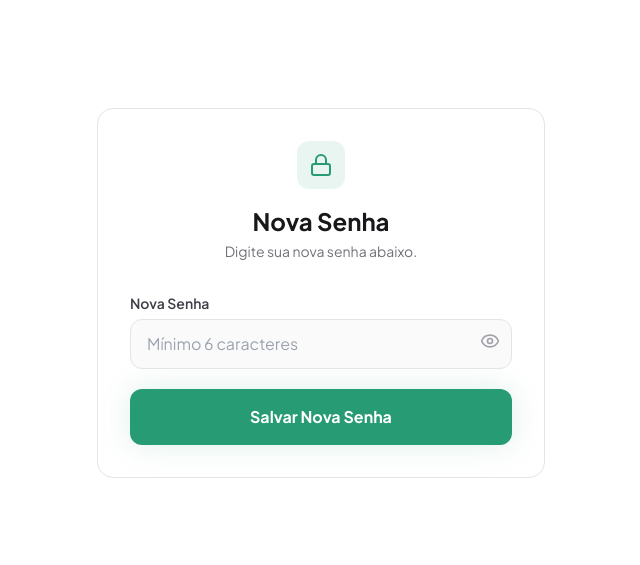
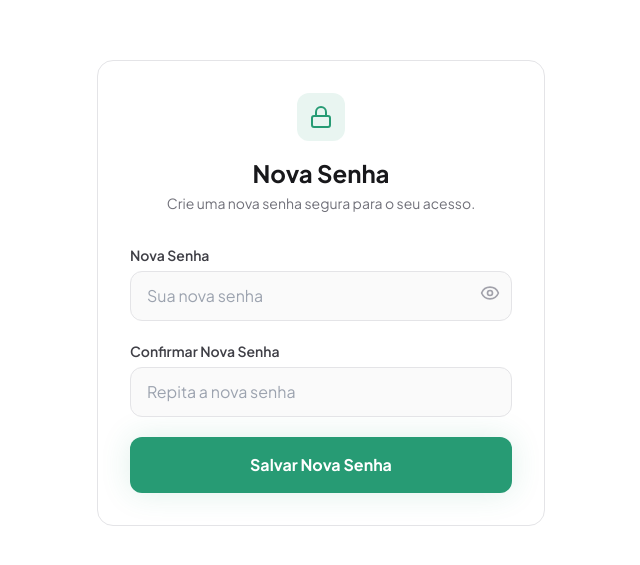
Before and after one commit to plano7nutri/plano7nutri, a React (Vite) app: page /reset-password in a window 1280 px wide. Shown: the part 107-672 px from the top of the page, without its empty margins (319-959 px from the left). Built offline with nearby package versions, Linux system fonts and the light colour scheme; the HTML template or start-up script is replaced by a standard one.

Commit message:
[dyad] Atualização da página de redefinição de senha com campo de confirmação e alternância de visibilidade. - wrote 1 file(s)

```diff
--- a/src/pages/ResetPassword.tsx
+++ b/src/pages/ResetPassword.tsx
@@ -7,12 +7,19 @@ import { Lock, Loader2, Eye, EyeOff } from 'lucide-react';
 
 const ResetPassword = () => {
   const [password, setPassword] = useState('');
+  const [confirmPassword, setConfirmPassword] = useState('');
   const [loading, setLoading] = useState(false);
   const [showPassword, setShowPassword] = useState(false);
   const navigate = useNavigate();
 
   const handleReset = async (e: React.FormEvent) => {
     e.preventDefault();
+
+    if (password !== confirmPassword) {
+      toast.error("As senhas não coincidem.");
+      return;
+    }
+
     setLoading(true);
 
     try {
@@ -40,7 +47,7 @@ const ResetPassword = () => {
             <Lock className="text-primary w-6 h-6" />
           </div>
           <h1 className="text-2xl font-bold text-zinc-900">Nova Senha</h1>
-          <p className="text-sm text-zinc-500 mt-1">Digite sua nova senha abaixo.</p>
+          <p className="text-sm text-zinc-500 mt-1">Crie uma nova senha segura para o seu acesso.</p>
         </div>
 
         <form onSubmit={handleReset} className="space-y-5">
@@ -49,7 +56,7 @@ const ResetPassword = () => {
             <input
               type={showPassword ? "text" : "password"}
               required
-              placeholder="Mínimo 6 caracteres"
+              placeholder="Sua nova senha"
               value={password}
               onChange={(e) => setPassword(e.target.value)}
               className="w-full px-4 py-3 rounded-xl border border-zinc-200 bg-zinc-50 outline-none focus:ring-2 focus:ring-primary/20"
@@ -62,6 +69,19 @@ const ResetPassword = () => {
               {showPassword ? <EyeOff size={20} /> : <Eye size={20} />}
             </button>
           </div>
+
+          <div className="relative">
+            <label className="block text-sm font-semibold text-zinc-700 mb-1.5">Confirmar Nova Senha</label>
+            <input
+              type={showPassword ? "text" : "password"}
+              required
+              placeholder="Repita a nova senha"
+              value={confirmPassword}
+              onChange={(e) => setConfirmPassword(e.target.value)}
+              className="w-full px-4 py-3 rounded-xl border border-zinc-200 bg-zinc-50 outline-none focus:ring-2 focus:ring-primary/20"
+            />
+          </div>
+
           <button
             type="submit"
             disabled={loading}
```
